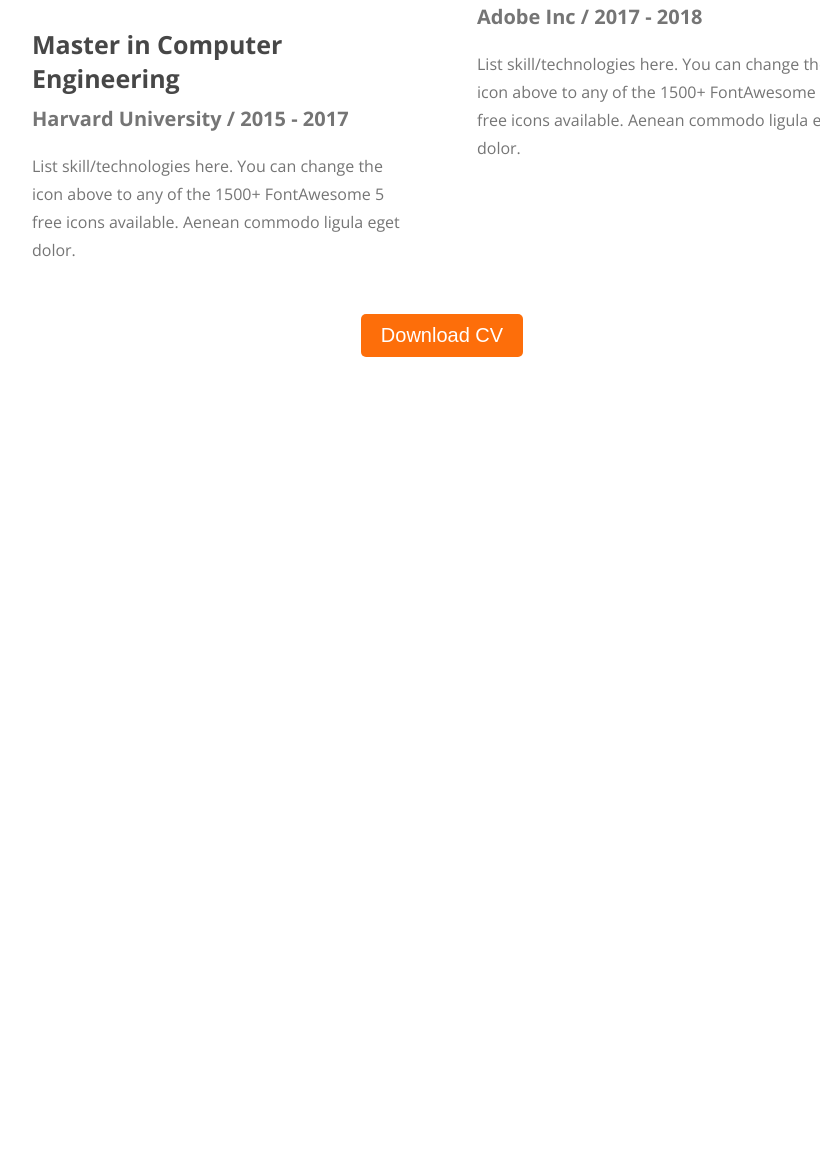
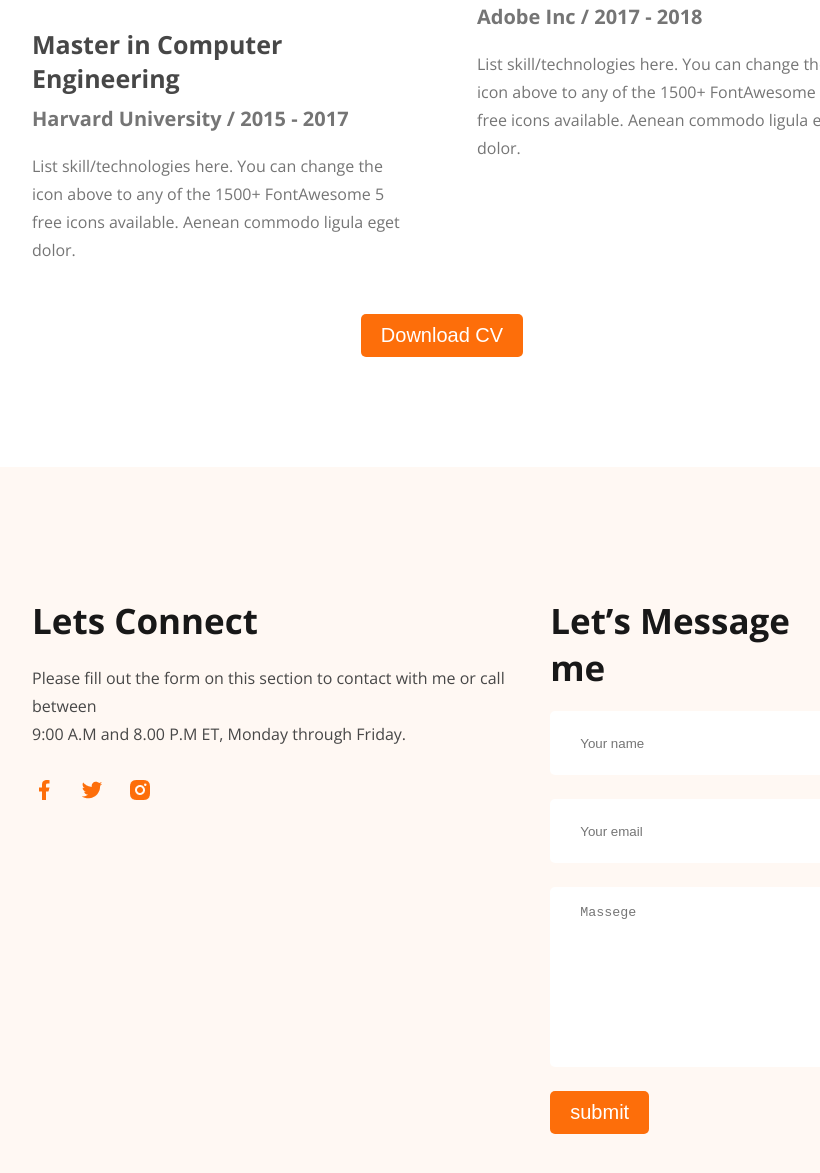
Before and after one commit to mohammad-anar/port-folio-web-programming-here, a plain HTML site: page index.html in a window 1280 px wide. Shown: the part 3116-4289 px from the top of the page, without its empty margins (198-1018 px from the left). Before the commit the page ends 3583 px from the top, so only its background shows below. Drawn offline with nearby package versions, Linux system fonts and the light colour scheme.

Commit message:
final commit

```diff
--- a/index.html
+++ b/index.html
@@ -198,7 +198,30 @@
     ====================================================== -->
 
     <footer>
-
+        <section id="footer">
+            <div class="footer-container">
+                <div class="footer-left">
+                    <h1 class="footer-left-heading">Lets Connect</h1>
+                    <p class="footer-left-description">
+                        Please fill out the form on this section to contact with me or call between <br> 9:00 A.M and 8.00 P.M ET, Monday through Friday.
+                    </p>
+                    <div class="socia-links">
+                        <img src="./images/icons/facebook.png" alt="facebook-icon">
+                        <img src="./images/icons/twitter.png" alt="twitter-icon">
+                        <img src="./images/icons/insta.png" alt="instagram-icon">
+                    </div>
+                </div>
+                <div class="footer-right">
+                    <h1 class="footer-right-heading">Let’s Message me</h1>
+                    <form id="footer-form" action="#">
+                        <input type="text"  id="footer-name" name="name" placeholder="Your name" >
+                        <input type="email"  id="footer-email" name="email" placeholder="Your email" >
+                        <textarea name="text-aria" id="footer-text-aria" placeholder="Massege"></textarea>
+                        <input class="button" type="submit" name="submit" id="footer-submit" value="submit">
+                    </form>
+                </div>
+            </div>
+        </section>
     </footer>
     <!-- footer end here
     ============================================================= -->
--- a/style.css
+++ b/style.css
@@ -53,6 +53,7 @@
     background-color: #FD6E0A;
     border: 0;
     border-radius: 5px;
+    cursor: pointer;
 
 }
 
@@ -211,3 +212,70 @@
 .resume-button{
     margin-top: 50px;
 }
+
+/* footer section start here  */
+footer{
+    background: #FFF8F3;
+}
+
+.footer-container{
+    display: flex;
+    column-gap: 20px;
+    align-items: flex-start;
+    justify-content: space-around;
+    padding: 130px 230px;
+}
+
+.footer-left-heading,
+ .footer-right-heading {
+    font-size: 35px;
+    font-weight: 700;
+    color: #181818;
+    margin-bottom: 20px;
+}
+.footer-left-description{
+    color: #474747;
+    font-size: 16px;
+    font-weight: 400;
+    line-height: 28px;
+    margin-bottom: 30px;
+}
+.socia-links {
+    display: flex;
+    align-items: center;
+    gap: 24px;
+}
+
+.socia-links img {
+    font-size: 24px;
+}
+
+
+.footer-right{
+    flex-basis: 40%;
+}
+
+.footer-form{
+    width: 100%;
+}
+
+#footer-form > input[type="text"], input[type="email"], textarea {
+    display: block;
+    width: 100%;
+    outline: none;
+    border: 0;
+    margin-bottom: 24px;
+    padding: 18px 0 18px 30px;
+    border-radius: 5px;
+    background: #fff;
+}
+
+#footer-form > input[type="text"], input[type="email"] {
+    height: 64px;
+
+}
+
+#footer-form textarea {
+    resize: none;
+    height: 180px;
+}
```
